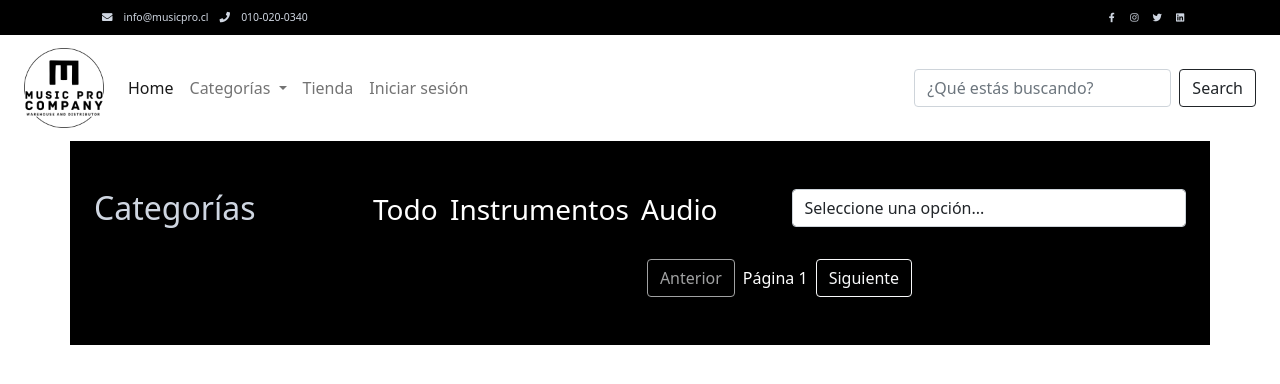
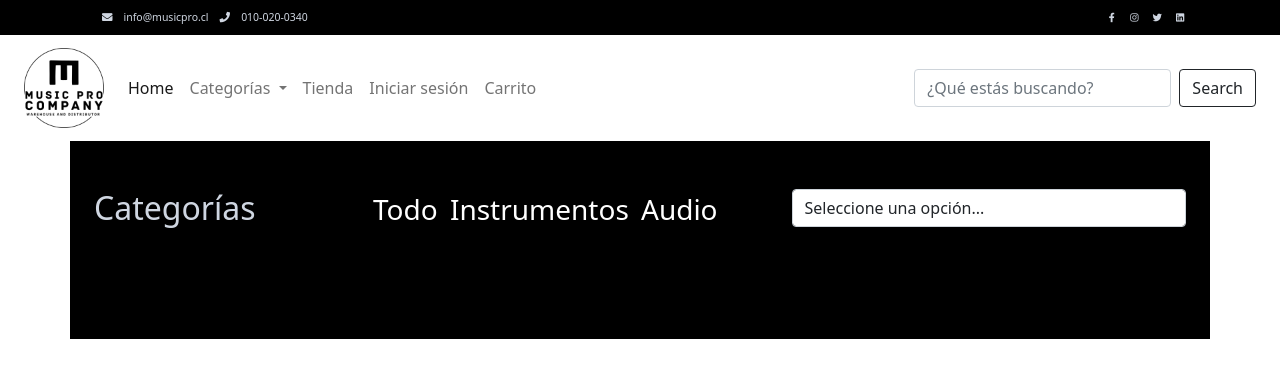
Before and after one commit to Nyafiu/Integracion_MusicPro, a Flask app: page /shop in a window 1280 px wide. Shown: the top 384 px of the page. Run offline with Flask 3, Linux system fonts and the light colour scheme; data that the repository does not hold is empty; some libraries are stand-ins or nearby versions.

Commit message:
pagina shop con api bodega y carrito

```diff
--- a/src/templates/shop.html
+++ b/src/templates/shop.html
@@ -77,6 +77,12 @@
                 <li class="nav-item">
                     <a class="nav-link" href="login">Iniciar sesión</a>
                 </li>
+
+            </ul>
+            <ul class="navbar-nav d-flex">
+                <li class="nav-item d-flex ms-auto">
+                    <a href="#" class="nav-link" data-bs-toggle="modal" data-bs-target="#cartModal">Carrito</a>
+                </li>
             </ul>
             <form class="d-flex ms-auto" role="search">
                 <input class="form-control me-2" type="search" placeholder="¿Qué estás buscando?" aria-label="Search">
@@ -135,49 +141,98 @@
                                 </div>
                             </div>
 
-
-<div class="row">
-{% for producto in productos %}
-    <div class="col-md-4 mb-4">
-        <div class="card shadow h-100">
-            <div class="position-relative">
-                <img class="img-fluid rounded-top" src="/static/uploads/{{ producto[4] }}">
-                <div class="card-img-overlay d-flex justify-content-center align-items-center overlay-icons">
-                    <ul class="list-unstyled">
-                        <li><a class="btn btn-success text-white" href="/producto/{{ producto[0] }}"><i class="far fa-heart"></i></a></li>
-                        <li><a class="btn btn-success text-white mt-2" href="/producto/{{ producto[0] }}"><i class="far fa-eye"></i></a></li>
-                        <li><a class="btn btn-success text-white mt-2" href="/carrito/{{ producto[0] }}"><i class="fas fa-cart-plus"></i></a></li>
-                    </ul>
-                </div>
+             <div class="modal fade" id="cartModal" tabindex="-1" aria-labelledby="cartModalLabel" aria-hidden="true">
+    <div class="modal-dialog">
+        <div class="modal-content">
+            <div class="modal-header">
+                <h5 class="modal-title" id="cartModalLabel">Carrito de Compras</h5>
+                <button type="button" class="btn-close" data-bs-dismiss="modal" aria-label="Close"></button>
             </div>
-            <div class="card-body text-center"> <!-- Aquí se añadió text-center -->
-                <a href="/producto/{{ producto[0] }}" class="h3 text-decoration-none text-dark">{{ producto[1] }}</a>
-                <h4 class="text-dark">${{ producto[2] }}</h4>
-                <p class="text-muted">{{ producto[3] }}</p>
-                <p class="text-primary">Stock: {{ producto[5] }}</p>
-                <div class="d-flex justify-content-center mt-3">
-                    <a href="/carrito/{{ producto[0] }}" class="btn btn-success">
-                        <i class="fas fa-cart-plus"></i> Agregar al carrito
-                    </a>
-                </div>
+            <div class="modal-body">
+                <!-- Aquí va el carrito de compras -->
+                                        <table class="table">
+                            <thead>
+                                <tr>
+                                    <th scope="col">#</th>
+                                    <th scope="col">Producto</th>
+                                    <th scope="col">Cantidad</th>
+                                    <th scope="col">Accion</th>
+                                    <th scope="col">Total</th>
+                                </tr>
+                            </thead>
+                            <tbody id="items"></tbody>
+                            <tfoot>
+                                <tr id="footer">
+                                    <th scope="row" colspan="5">Carrito Vacio</th>
+                                </tr>
+                            </tfoot>
+                        </table>
+                    </div>
+                </li>
+            </ul>
+            </div>
+            <div class="modal-footer">
+                <button type="button" class="btn btn-secondary" data-bs-dismiss="modal">Cerrar</button>
+                <button type="button" class="btn btn-primary">Procesar Compra</button>
             </div>
         </div>
     </div>
-{% endfor %}
 </div>
-<div class="pagination justify-content-center">
-    {% if page != 1 %}
-    <a class="btn btn-outline-light mr-2" href="{{ url_for('shop', page=page-1, per_page=per_page) }}">Anterior</a>
-    {% else %}
-    <a class="btn btn-outline-light mr-2 disabled" tabindex="-1" aria-disabled="true">Anterior</a>
-    {% endif %}
-    <span class="align-self-center bg-dark text-white px-2">Página {{ page }}</span>
-    {% if page != last_page %}
-    <a class="btn btn-outline-light ml-2" href="{{ url_for('shop', page=page+1, per_page=per_page) }}">Siguiente</a>
-    {% else %}
-    <a class="btn btn-outline-light ml-2 disabled" tabindex="-1" aria-disabled="true">Siguiente</a>
-    {% endif %}
-</div>
+        <div class="row" id="cards"></div>
+    </div>
+       <div class="row" id="cards"></div>
+    </div>
+
+
+
+<template id="template-card">
+    <div class="col-12 mb-2 col-md-4">
+        <div class="card">
+            <img src="" alt="" class="card-img-top">
+            <div class="card-body">
+                <h1>Titulo</h1>
+                <h3>Precio</h3>
+                <p>Descripcion</p>
+                <button class="btn btn-dark">Agregar</button>
+            </div>
+        </div>
+    </div>
+</template>
+
+
+
+    <template id="template-footer">
+        <th scope="row" colspan="2">Total productos</th>
+        <td>10</td>
+        <td>
+            <button class="btn btn-danger btn-sm" id="vaciar-carrito">
+                Vaciar todo
+            </button>
+        </td>
+        <td class="font-weight-bold"><span>5000</span></td>
+    </template>
+
+    <template id="template-carrito">
+        <tr>
+            <th scope="row">id</th>
+            <td>Cafe</td>
+            <td>1</td>
+            <td>
+                <button class="btn btn-info btn-sm">
+                    +
+                </button>
+                <button class="btn btn-danger btn-sm">
+                    -
+                </button>
+            </td>
+            <td>$ <span>500</span> </td>
+        </tr>
+    </template>
+
+
+
+
+
 
 
 
@@ -198,6 +253,7 @@
     <script src="assets/js/bootstrap.bundle.min.js"></script>
     <script src="assets/js/templatemo.js"></script>
     <script src="assets/js/custom.js"></script>
+             <script src="../static/assets/js/bodegaV2.js"></script>
     <!-- End Script -->
     <script src="https://cdn.jsdelivr.net/npm/bootstrap@5.3.0-alpha3/dist/js/bootstrap.bundle.min.js" integrity="sha384-ENjdO4Dr2bkBIFxQpeoTz1HIcje39Wm4jDKdf19U8gI4ddQ3GYNS7NTKfAdVQSZe" crossorigin="anonymous"></script>
 </body>
```
